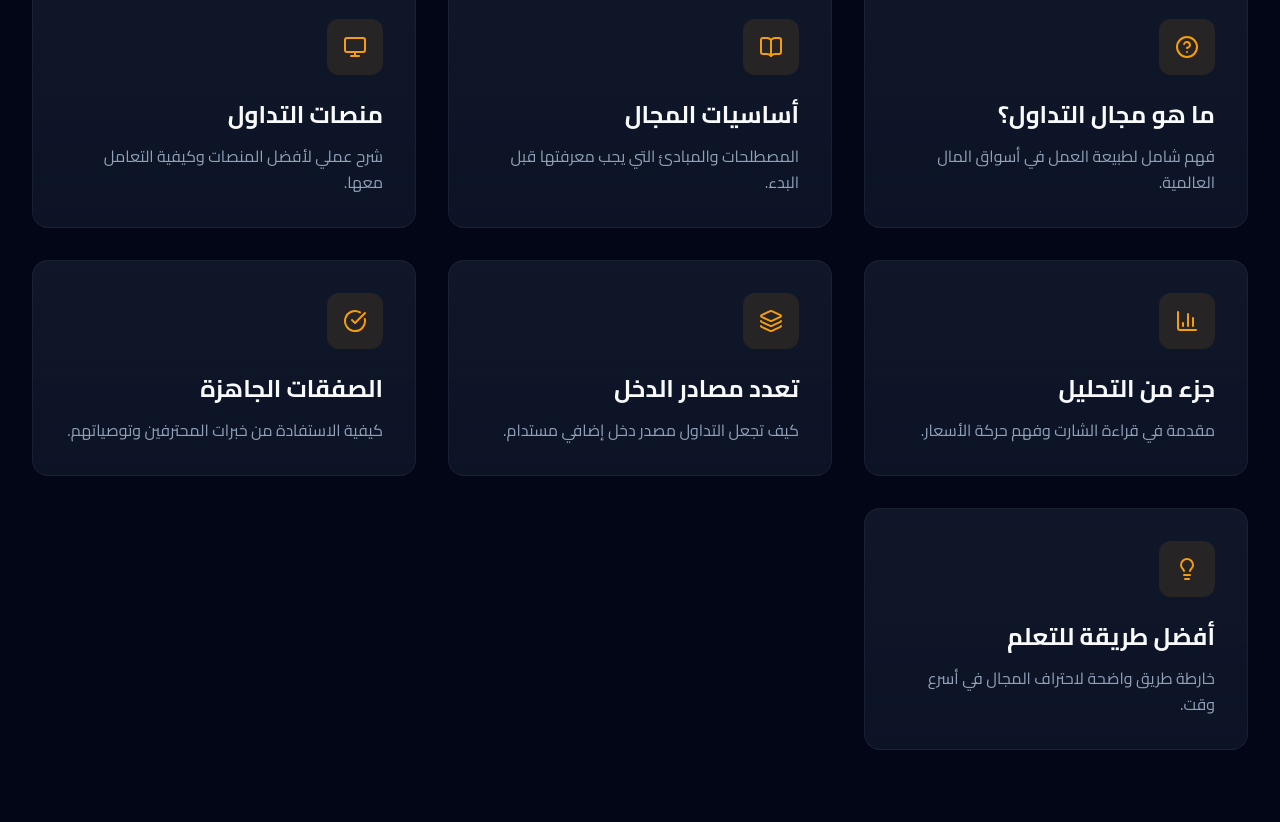
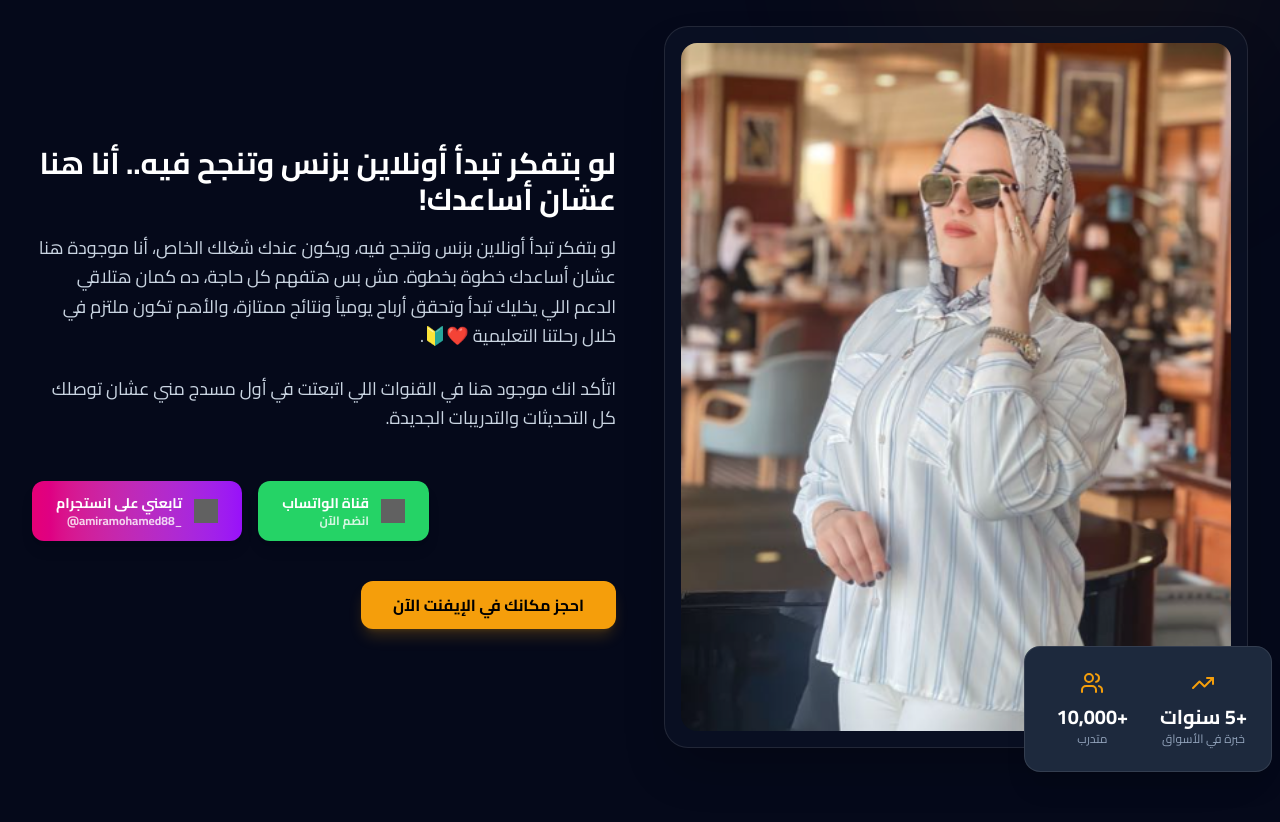
Before and after one commit to fahmyelmatry2030-lgtm/Event, a Next.js app: page / in a window 1280 px wide. Shown: the part 1038-1860 px from the top of the page. Built offline with nearby package versions, Linux system fonts and the light colour scheme; grey boxes are pictures that could not be loaded.

Commit message:
feat: Add About Coach Amira section with social links and image

```diff
--- a/src/app/page.tsx
+++ b/src/app/page.tsx
@@ -1,5 +1,6 @@
 import Navbar from '@/components/Navbar';
 import Hero from '@/components/Hero';
+import About from '@/components/About';
 import Topics from '@/components/Topics';
 import NoFees from '@/components/NoFees';
 import BookingForm from '@/components/BookingForm';
@@ -10,6 +11,7 @@ export default function Home() {
     <main className="min-h-screen bg-background">
       <Navbar />
       <Hero />
+      <About />
       <Topics />
 
       {/* Date & Location Info Section */}
--- /dev/null
+++ b/src/components/About.tsx
@@ -0,0 +1,111 @@
+import Image from 'next/image';
+import { motion } from 'framer-motion';
+import { Award, TrendingUp, Users, ShieldCheck } from 'lucide-react';
+
+export default function About() {
+  const stats = [
+    { icon: <TrendingUp className="text-primary" size={24} />, value: '+5 سنوات', label: 'خبرة في الأسواق' },
+    { icon: <Users className="text-primary" size={24} />, value: '+10,000', label: 'متدرب' },
+    { icon: <Award className="text-primary" size={24} />, value: 'معتمدة', label: 'محللة مالية' },
+    { icon: <ShieldCheck className="text-primary" size={24} />, value: '100%', label: 'تداول آمن' },
+  ];
+
+  return (
+    <section id="about" className="py-24 relative overflow-hidden bg-slate-900/20">
+      <div className="absolute top-0 right-0 w-96 h-96 bg-primary/5 rounded-full blur-[100px]" />
+
+      <div className="max-w-7xl mx-auto px-4 sm:px-6 lg:px-8 relative z-10">
+        <div className="text-center mb-16">
+          <h2 className="text-primary text-sm md:text-base font-bold tracking-widest uppercase mb-3">عن الكوتش</h2>
+          <h3 className="text-3xl md:text-5xl font-bold mb-6">تعرف على كوتش <span className="gold-gradient">أميرة محمد</span></h3>
+          <div className="w-24 h-1 bg-gradient-to-r from-transparent via-primary to-transparent mx-auto"></div>
+        </div>
+
+        <div className="grid md:grid-cols-2 gap-12 items-center">
+          <motion.div
+            initial={{ opacity: 0, x: -30 }}
+            whileInView={{ opacity: 1, x: 0 }}
+            viewport={{ once: true }}
+            transition={{ duration: 0.8 }}
+            className="order-2 md:order-1 relative"
+          >
+            <div className="relative z-10 rounded-3xl overflow-hidden border border-white/10 shadow-2xl bg-slate-900/50 p-2 md:p-4">
+              <img
+                src="/amira.png"
+                alt="Amira Mohamed"
+                className="w-full object-cover rounded-2xl aspect-[4/5] transition-all duration-700"
+              />
+            </div>
+
+            {/* Stats Card Overlay */}
+            <div className="absolute -bottom-6 md:-right-6 right-4 left-4 md:left-auto bg-slate-800 border border-white/10 p-4 md:p-6 rounded-2xl shadow-xl z-20 backdrop-blur-sm">
+              <div className="grid grid-cols-2 gap-4 md:gap-6">
+                {stats.slice(0, 2).map((stat, idx) => (
+                  <div key={idx} className="text-center">
+                    <div className="flex justify-center mb-2">{stat.icon}</div>
+                    <div className="font-bold text-xl text-white">{stat.value}</div>
+                    <div className="text-xs text-slate-400">{stat.label}</div>
+                  </div>
+                ))}
+              </div>
+            </div>
+          </motion.div>
+
+          <motion.div
+            initial={{ opacity: 0, x: 30 }}
+            whileInView={{ opacity: 1, x: 0 }}
+            viewport={{ once: true }}
+            transition={{ duration: 0.8 }}
+            className="order-1 md:order-2 space-y-6 text-right"
+          >
+            <h4 className="text-2xl md:text-3xl font-bold text-white mb-4">
+              لو بتفكر تبدأ أونلاين بزنس وتنجح فيه.. أنا هنا عشان أساعدك!
+            </h4>
+
+            <p className="text-slate-300 leading-relaxed text-lg">
+              لو بتفكر تبدأ أونلاين بزنس وتنجح فيه، ويكون عندك شغلك الخاص، أنا موجودة هنا عشان أساعدك خطوة بخطوة. مش بس هتفهم كل حاجة، ده كمان هتلاقي الدعم اللي يخليك تبدأ وتحقق أرباح يومياً ونتائج ممتازة، والأهم تكون ملتزم في خلال رحلتنا التعليمية ❤️🔰.
+            </p>
+
+            <p className="text-slate-300 leading-relaxed text-lg">
+              اتأكد انك موجود هنا في القنوات اللي اتبعتت في أول مسدج مني عشان توصلك كل التحديثات والتدريبات الجديدة.
+            </p>
+
+            <div className="pt-6 flex flex-col sm:flex-row gap-4 justify-end">
+              <a
+                href="https://whatsapp.com/channel/0029Vb8vMNe5fM5fIliRZL26"
+                target="_blank"
+                rel="noreferrer"
+                className="inline-flex items-center gap-3 px-6 py-3 bg-[#25D366] text-white font-bold rounded-xl hover:opacity-90 transition-opacity shadow-lg"
+              >
+                <img src="https://cdn-icons-png.flaticon.com/512/3670/3670051.png" alt="WhatsApp" className="w-6 h-6 invert" />
+                <div className="flex flex-col text-right">
+                  <span className="text-sm">قناة الواتساب</span>
+                  <span className="text-xs text-white/80">انضم الآن</span>
+                </div>
+              </a>
+
+              <a
+                href="https://www.instagram.com/amiramohamed88_/"
+                target="_blank"
+                rel="noreferrer"
+                className="inline-flex items-center gap-3 px-6 py-3 bg-gradient-to-r from-pink-600 to-purple-600 text-white font-bold rounded-xl hover:opacity-90 transition-opacity shadow-lg"
+              >
+                <img src="https://cdn-icons-png.flaticon.com/512/174/174855.png" alt="Instagram" className="w-6 h-6 invert" />
+                <div className="flex flex-col text-right">
+                  <span className="text-sm">تابعني على انستجرام</span>
+                  <span className="text-xs text-white/80" dir="ltr">@amiramohamed88_</span>
+                </div>
+              </a>
+            </div>
+
+            <div className="pt-4 text-right">
+              <a href="#booking" className="inline-block px-8 py-3 bg-primary text-black font-bold rounded-xl hover:bg-primary/90 transition-colors shadow-lg shadow-primary/20">
+                احجز مكانك في الإيفنت الآن
+              </a>
+            </div>
+          </motion.div>
+        </div>
+      </div>
+    </section>
+  );
+}
```
Also changed, not shown: public/amira.png (added).
